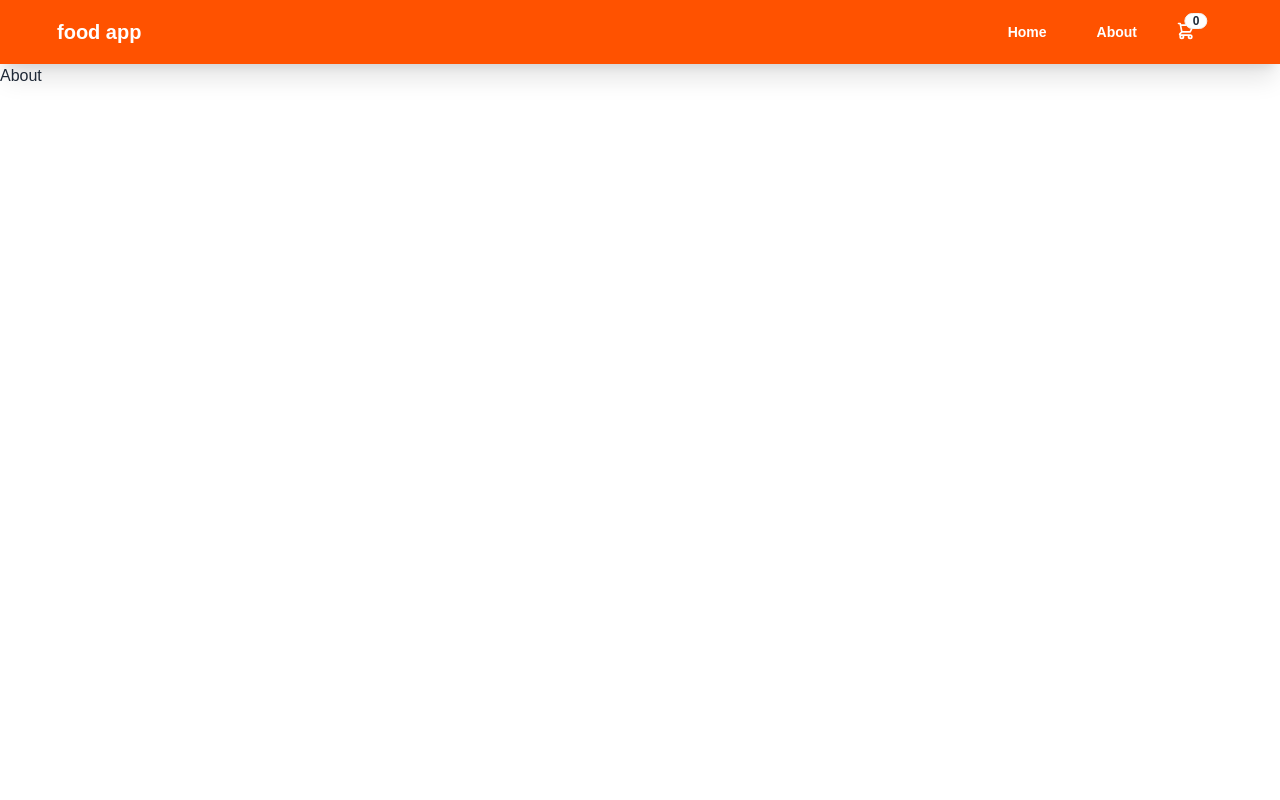
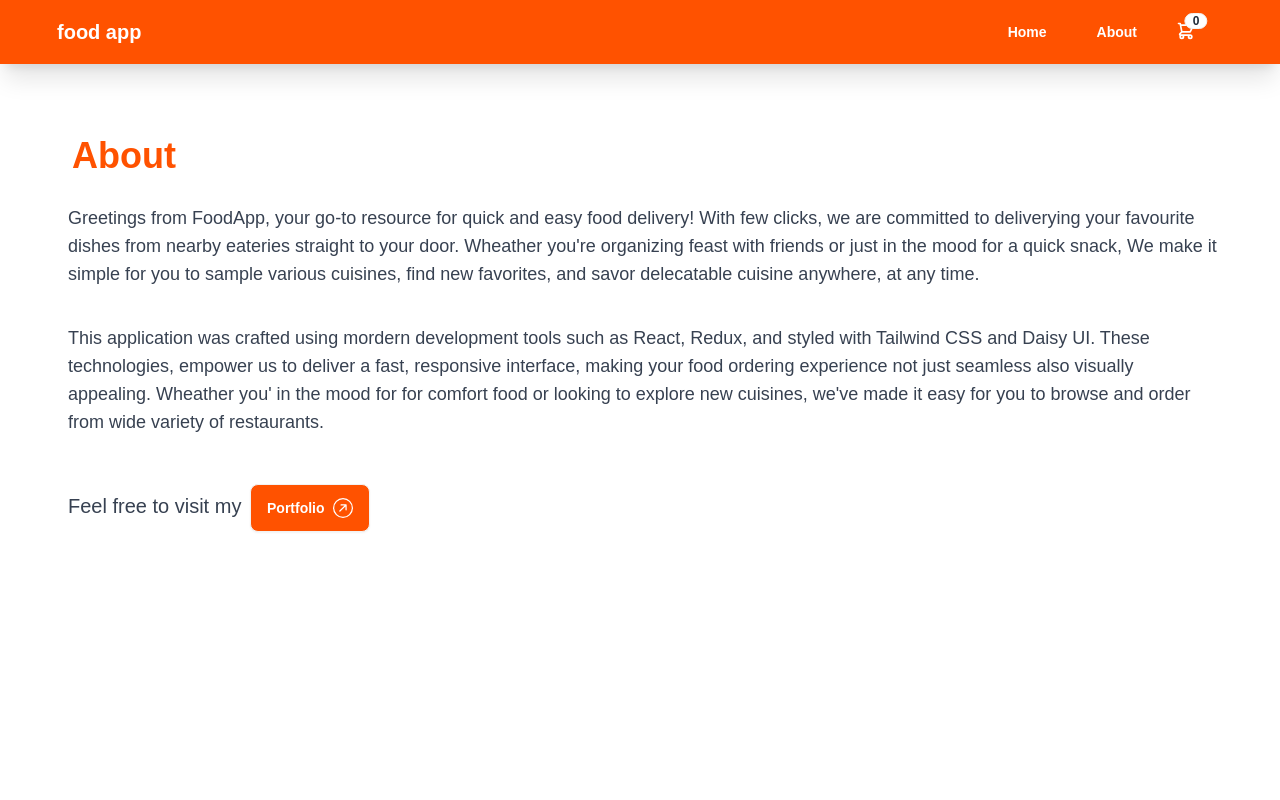
Before and after one commit to kalidass021/food-app-v2, a React (Vite) app: page /about in a window 1280 px wide. Shown: the top 800 px of the page. Built offline with nearby package versions, Linux system fonts and the light colour scheme; a web font is replaced by a local one.

Commit message:
style about page

```diff
--- a/src/pages/About.jsx
+++ b/src/pages/About.jsx
@@ -1,6 +1,43 @@
+import {Link} from 'react-router-dom';
+import {easeIn, motion} from 'framer-motion';
+import {BsArrowUpRightCircle} from 'react-icons/bs';
+
 const About = () => {
   return (
-    <div className='min-h-screen'>About</div>
+    <motion.div
+    initial={{opacity: 0}}
+    animate={{
+      opacity: 1,
+      transition: {delay: 0.4, duration: 0.4, ease: easeIn},
+    }}
+    >
+      <div className='min-h-screen text-gray-700'>
+        <div className='p-[60px]'>
+          <h1 className='font-extrabold text-4xl p-3 text-[#ff5200]'>About</h1>
+          <p className='py-4 pl-2 text-lg'>
+            Greetings from FoodApp, your go-to resource for quick and easy food delivery!
+            With few clicks, we are committed to deliverying your favourite dishes from nearby eateries straight to your door.
+            Wheather you&apos;re organizing feast with friends or just in the mood for a quick snack,
+            We make it simple for you to sample various cuisines, find new favorites, and savor delecatable cuisine anywhere, at any time.
+          </p>
+          <div className='py-5'>
+            <p className='pl-2 text-lg'>
+              This application was crafted using mordern development tools such as React, Redux, and styled with Tailwind CSS and Daisy UI.
+              These technologies, empower us to deliver a fast, responsive interface, making your food ordering experience not just seamless also visually appealing.
+              Wheather you&apos; in the mood for for comfort food or looking to explore new cuisines, we&apos;ve made it easy for you to browse and order from wide variety of restaurants.
+            </p>
+          </div>
+          <div className='py-7'>
+            <p className='pl-2 py-2 absolute text-xl'>Feel free to visit my</p>
+            <Link to={'https://kalidass.vercel.app/'} target='_blank'>
+              <button className='ml-[190px] text-white btn bg-[#ff5200] hover:text-[#ff5200] hover:bg-white'>
+                Portfolio{' '}<BsArrowUpRightCircle size={20}/>
+              </button>
+            </Link>
+          </div>
+        </div>
+      </div>
+    </motion.div>
   )
 }
 
```
